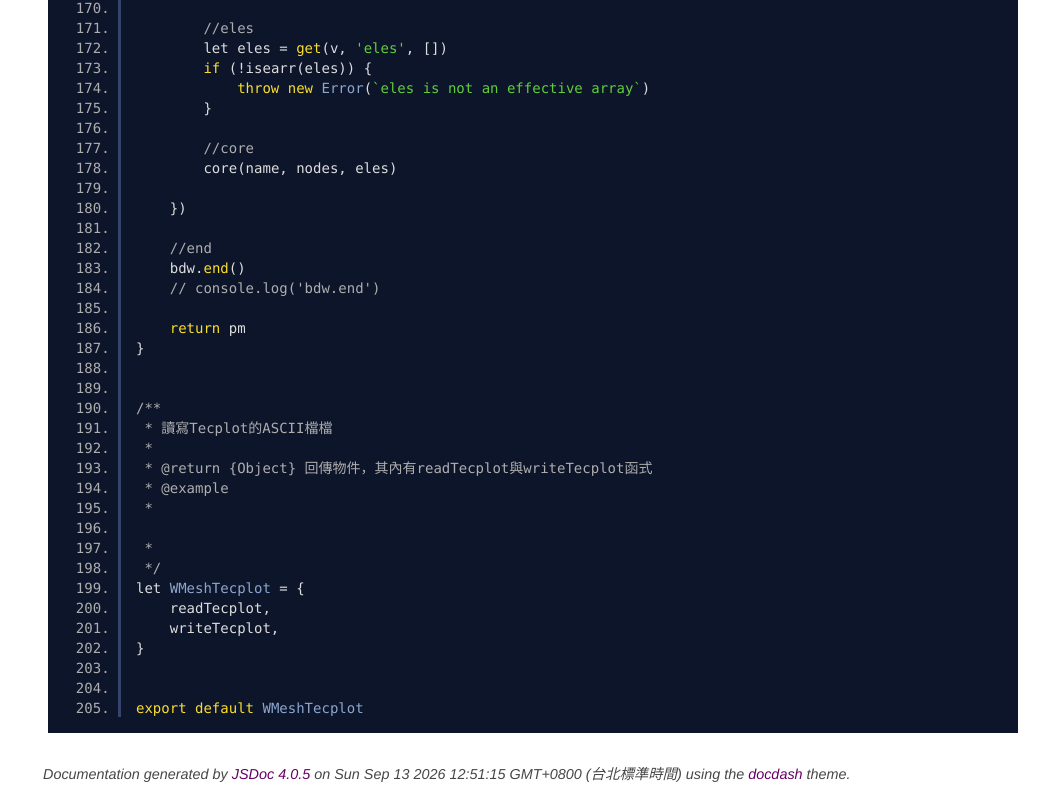
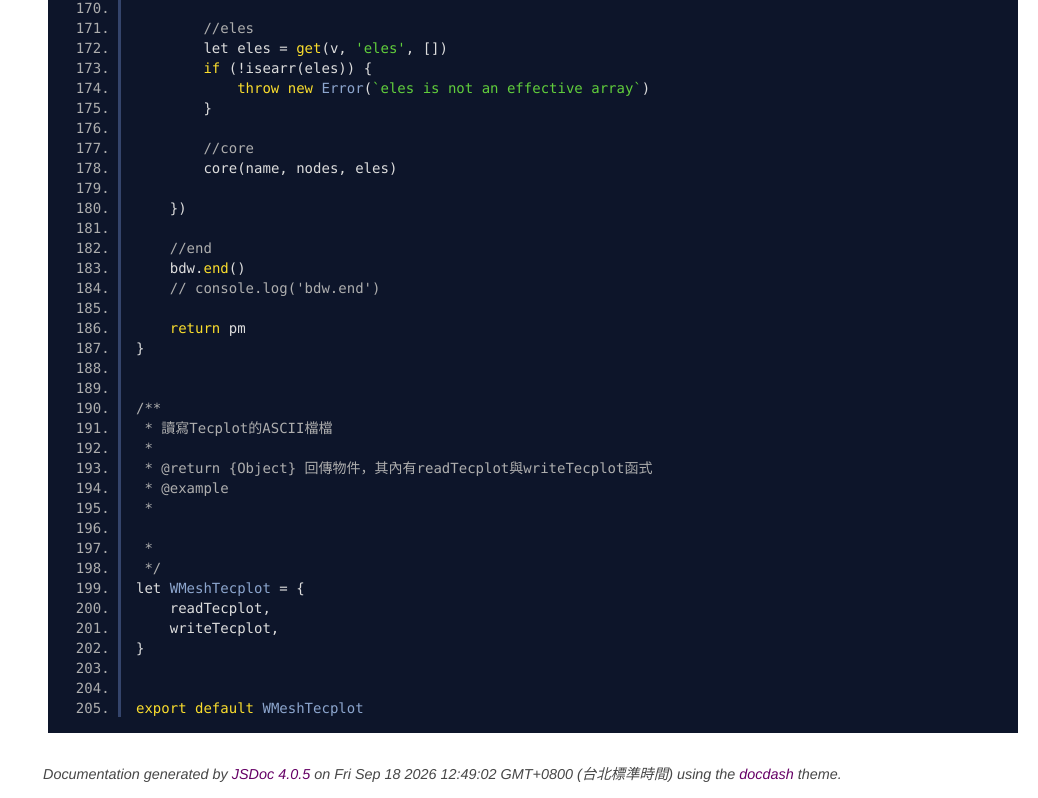
Before and after one commit to yuda-lyu/w-mesh-tecplot, a plain HTML site: page WMeshTecplot.mjs.html in a window 1280 px wide. Shown: the part 3540-4338 px from the top of the page, without its empty margins (242-1280 px from the left). Drawn offline with Linux system fonts and the light colour scheme.

Commit message:
deploy 2026-09-18T04:49:18.955Z

```diff
--- a/WMeshTecplot.mjs.html
+++ b/WMeshTecplot.mjs.html
@@ -264,7 +264,7 @@ export default WMeshTecplot
 <br class="clear">
 
 <footer>
-    Documentation generated by <a href="https://github.com/jsdoc3/jsdoc">JSDoc 4.0.5</a> on Sun Sep 13 2026 12:51:15 GMT+0800 (台北標準時間) using the <a href="https://github.com/clenemt/docdash">docdash</a> theme.
+    Documentation generated by <a href="https://github.com/jsdoc3/jsdoc">JSDoc 4.0.5</a> on Fri Sep 18 2026 12:49:02 GMT+0800 (台北標準時間) using the <a href="https://github.com/clenemt/docdash">docdash</a> theme.
 </footer>
 
 <script>prettyPrint();</script>
```
Also changed, not shown: convertColumn.mjs.html (+1 -1 lines), convertLay.mjs.html (+1 -1 lines), execExportPng.mjs.html (+1 -1 lines), global.html (+1 -1 lines), index.html (+1 -1 lines), parseSliceData.mjs.html (+1 -1 lines), parseViewData.mjs.html (+1 -1 lines).
